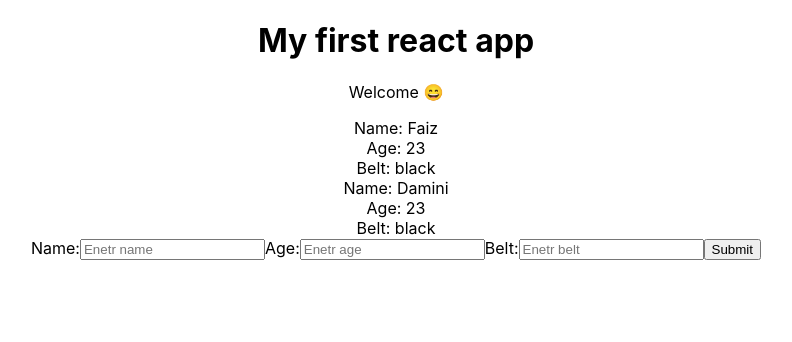
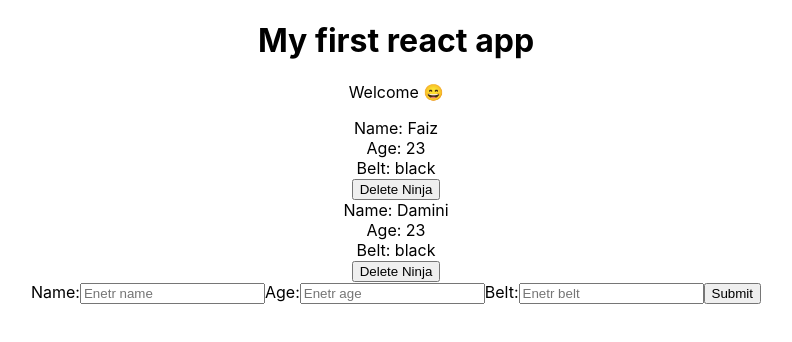
Before and after one commit to faiz276482/React-Basics, a React (Create React App) app in the folder lesson 6(creat react app using terminal)/myapp/: page / in a window 1280 px wide. Shown: the top 342 px of the page, without its empty margins (244-1036 px from the left). Built offline with nearby package versions, Linux system fonts and the light colour scheme.

Commit message:
Deleting data from list using Components

```diff
--- a/lesson 6(creat react app using terminal)/myapp/src/App.js
+++ b/lesson 6(creat react app using terminal)/myapp/src/App.js
@@ -20,6 +20,14 @@
     // console.log(ninjas);
   }
 
+  const deleteNinja =(id)=>{
+    console.log(id)
+    let ninjasNew=ninjas.filter(ninja=>{
+      return ninja.id!==id;
+    })
+    setNinjas(ninjasNew);
+  }
+
 
   return (
     <div className="App">
@@ -31,7 +39,7 @@
         belt="Black"
       /> */}
 
-      <Ninjas ninjas={ninjas}/>
+      <Ninjas deleteNinja={deleteNinja} ninjas={ninjas}/>
       <AddNinja addNinja={addNinja}/>
     </div>
   );
--- a/lesson 6(creat react app using terminal)/myapp/src/Ninjas.jsx
+++ b/lesson 6(creat react app using terminal)/myapp/src/Ninjas.jsx
@@ -1,11 +1,11 @@
 import React from 'react';
-const Ninjas = (Props) => {
+const Ninjas = ({ninjas,deleteNinja}) => {
 
     // const {name,age,belt}=Props;
     // console.log(name);
     // console.log(Props.age);
 
-    const {ninjas}=Props;
+    // const {ninjas}=Props;
     // const ninjaList=ninjas.map(ninja=>{
     //     if(ninja.age>22)
     //     {
@@ -25,6 +25,7 @@
                 <div>Name: { ninja.name }</div>
                 <div>Age: { ninja.age }</div>
                 <div>Belt: { ninja.belt }</div>
+                <button onClick={()=>{deleteNinja(ninja.id)}}>Delete Ninja</button>
             </div>
         ):null);
     })
```
